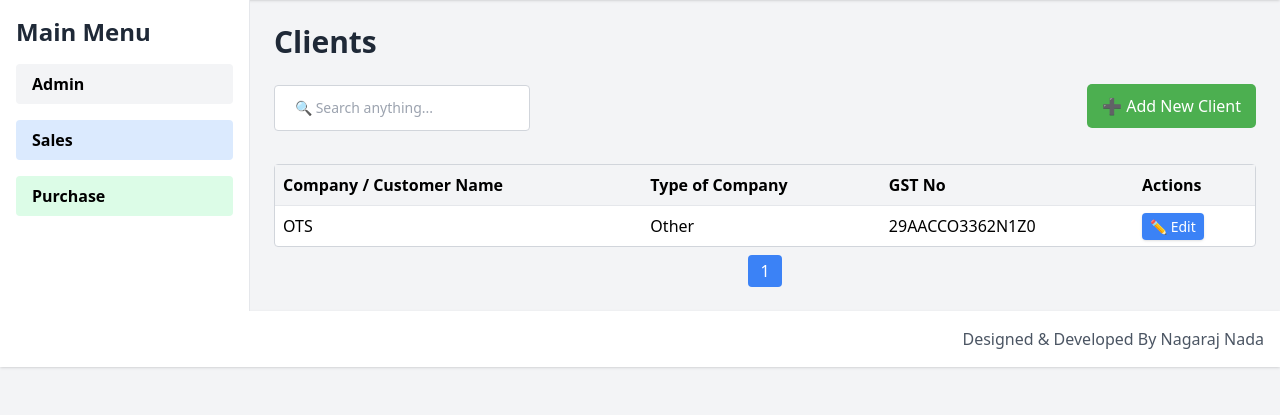
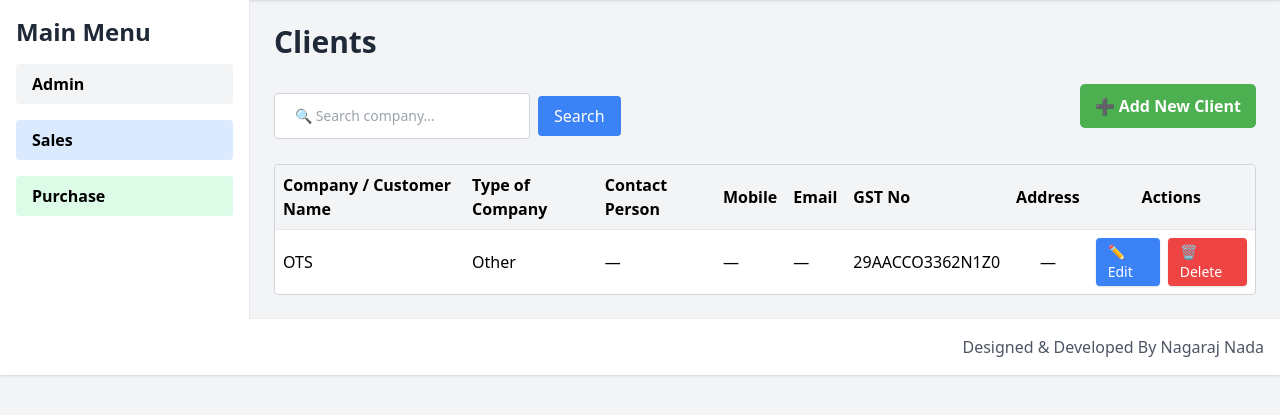
Before and after one commit to PK0809/CRM, a Django app: page /client/ in a window 1280 px wide. Shown: the part 100-515 px from the top of the page. Run offline with Django 5.2, Linux system fonts and the light colour scheme; a user stored in the database is signed in; data comes from the database, SQL or seed files in the repository; some libraries are stand-ins or nearby versions.

Commit message:
Add files via upload

```diff
--- a/crm/templates/client.html
+++ b/crm/templates/client.html
@@ -6,63 +6,63 @@
   <title>Client List</title>
   <link rel="icon" href="{% static 'img/favicon.ico' %}" type="image/x-icon">
   <script src="https://cdn.tailwindcss.com"></script>
+
   <script>
     function toggleMenu(id) {
-      document.getElementById(id).classList.toggle('hidden');
+      document.getElementById(id)?.classList.toggle('hidden');
     }
+
     function toggleSidebar() {
-      document.getElementById('sidebar').classList.toggle('hidden');
+      document.getElementById('sidebar')?.classList.toggle('hidden');
     }
+
     function openClientForm() {
       document.getElementById('clientFormModal')?.classList.remove('hidden');
-      toggleGST(); // ensure correct initial state when opening the modal
+      toggleCompanyFields();
     }
+
     function closeClientForm() {
       document.getElementById('clientFormModal')?.classList.add('hidden');
     }
-    window.onclick = function (event) {
-      const modal = document.getElementById('clientFormModal');
-      if (modal && event.target === modal) closeClientForm();
-    }
-    function filterClientsTable() {
-      const input = document.getElementById("clientSearch");
-      const filter = (input?.value || "").toLowerCase();
-      const rows = document.querySelectorAll("#clientTableBody tr");
-      rows.forEach(row => {
-        let matchFound = false;
-        row.querySelectorAll("td").forEach(cell => {
-          if ((cell.textContent || "").toLowerCase().includes(filter)) {
-            matchFound = true;
-          }
-        });
-        row.style.display = matchFound ? "" : "none";
-      });
+
+    // Hide GST and Contact Person for Individual
+    function toggleCompanyFields() {
+      const sel = document.getElementById('id_type_of_company');
+      const gstWrap = document.getElementById('gst-wrapper');
+      const contactWrap = document.getElementById('contact-wrapper');
+      const gstInput = document.getElementById('id_gst_no');
+      const contactInput = document.getElementById('id_contact_person');
+      if (!sel) return;
+
+      const val = (sel.value || '').toLowerCase();
+      const isIndividual = val === 'individual';
+
+      gstWrap.style.display = isIndividual ? 'none' : '';
+      contactWrap.style.display = isIndividual ? 'none' : '';
+      if (gstInput) gstInput.disabled = isIndividual;
+      if (contactInput) contactInput.disabled = isIndividual;
     }
 
-    // Show/hide GST based on company type
-    function toggleGST() {
-      const sel = document.getElementById('id_type_of_company');
-      const gstWrap = document.getElementById('gst-wrapper');
-      if (!sel || !gstWrap) return;
-      const val = (sel.value || '').toLowerCase();
-      const hide = val === 'individual';
-      gstWrap.style.display = hide ? 'none' : '';
-      // Optional: disable input when hidden to avoid accidental submission
-      const gstInput = document.getElementById('id_gst_no');
-      if (gstInput) gstInput.disabled = hide;
-      // Optional: clear value when hidden
-      // if (hide && gstInput) gstInput.value = '';
+    // Modal: View Address
+    function showAddressModal(companyName, address) {
+      document.getElementById('modalCompanyName').innerText = companyName;
+      document.getElementById('modalAddress').innerText = address;
+      document.getElementById('addressModal').classList.remove('hidden');
+      document.getElementById('addressModal').classList.add('flex');
+    }
+
+    function closeAddressModal() {
+      const modal = document.getElementById('addressModal');
+      modal.classList.add('hidden');
+      modal.classList.remove('flex');
     }
 
     document.addEventListener('DOMContentLoaded', () => {
-      // Initial state for edit pages and when modal exists in DOM
-      toggleGST();
-      // Delegate change handler in case select is rendered later
-      document.addEventListener('change', (e) => {
-        if (e.target && e.target.id === 'id_type_of_company') toggleGST();
-      });
+      toggleCompanyFields();
+      document.getElementById('id_type_of_company')?.addEventListener('change', toggleCompanyFields);
     });
   </script>
+
   <style>
     .add-btn {
       float: right;
@@ -70,19 +70,20 @@
       padding: 10px 15px;
       background-color: #4CAF50;
       color: white;
-      text-decoration: none;
       border-radius: 5px;
+      font-weight: bold;
     }
     .add-btn:hover { background-color: #45a049; }
   </style>
 </head>
 <body class="bg-gray-100">
+
   <!-- Header -->
   <header class="flex items-center justify-between bg-white shadow p-4 h-[100px]">
     <div class="flex items-center space-x-4 w-[500px]">
-      <button onclick="toggleSidebar()" class="text-gray-500 hover:text-black focus:outline-none text-xl">☰</button>
+      <button onclick="toggleSidebar()" class="text-gray-500 hover:text-black text-xl">☰</button>
       <a href="{% url 'dashboard' %}">
-        <img src="{% static 'images/logo.png' %}" alt="Logo" class="w-[200px] h-auto ml-[-12px]">
+        <img src="{% static 'images/logo.png' %}" alt="Logo" class="w-[200px] ml-[-12px]">
       </a>
     </div>
     <div class="flex items-center space-x-2">
@@ -141,62 +142,90 @@
       <h1 class="text-3xl font-bold text-gray-800 mb-6">Clients</h1>
 
       <div class="flex items-center justify-between mb-4">
-        <input type="text"
-               id="clientSearch"
-               placeholder="🔍 Search anything..."
-               class="border border-gray-300 rounded px-5 py-3 w-64 text-sm focus:outline-none focus:ring-2 focus:ring-blue-400 mb-4"
-               onkeyup="filterClientsTable()" />
+        <form method="get" class="flex items-center space-x-2">
+          <input type="text" name="q" value="{{ query }}" placeholder="🔍 Search company..."
+            class="border border-gray-300 rounded px-5 py-3 w-64 text-sm focus:outline-none focus:ring-2 focus:ring-blue-400" />
+          <button type="submit" class="bg-blue-500 text-white px-4 py-2 rounded hover:bg-blue-600">Search</button>
+        </form>
+
         {% if perms.crm.add_client %}
         <button type="button" onclick="openClientForm()" class="add-btn ml-auto">➕ Add New Client</button>
         {% endif %}
       </div>
 
-      <div class="bg-white border border-gray-300 rounded">
-        <table class="w-full">
+      <div class="bg-white border border-gray-300 rounded overflow-x-auto">
+        <table class="w-full min-w-[900px]">
           <thead class="bg-gray-100 font-bold">
             <tr>
               <th class="text-left p-2">Company / Customer Name</th>
               <th class="text-left p-2">Type of Company</th>
+              <th class="text-left p-2">Contact Person</th>
+              <th class="text-left p-2">Mobile</th>
+              <th class="text-left p-2">Email</th>
               <th class="text-left p-2">GST No</th>
-              <th class="text-left p-2">Actions</th>
+              <th class="text-left p-2">Address</th>
+              <th class="text-center p-2">Actions</th>
             </tr>
           </thead>
           <tbody id="clientTableBody">
             {% for client in clients %}
-            <tr class="border-t border-gray-200">
+            <tr class="border-t border-gray-200 hover:bg-gray-50">
               <td class="p-2">{{ client.company_name }}</td>
-              <td class="p-2">{{ client.type_of_company|default:"" }}</td>
-              <td class="p-2">{{ client.gst_no|default_if_none:"" }}</td>
-              <td class="p-2">
+              <td class="p-2">{{ client.type_of_company|default:"—" }}</td>
+              <td class="p-2">{{ client.contact_person|default_if_none:"—" }}</td>
+              <td class="p-2">{{ client.mobile|default_if_none:"—" }}</td>
+              <td class="p-2">{{ client.email|default_if_none:"—" }}</td>
+              <td class="p-2">{{ client.gst_no|default_if_none:"—" }}</td>
+              <td class="p-2 text-center">
+                {% if client.address %}
+                  <button
+                    type="button"
+                    onclick="showAddressModal('{{ client.company_name|escapejs }}', '{{ client.address|escapejs }}')"
+                    class="text-blue-600 hover:text-blue-800"
+                    title="View Address"
+                  >
+                    👁️
+                  </button>
+                {% else %}
+                  —
+                {% endif %}
+              </td>
+              <td class="p-2 flex gap-2">
                 {% if perms.crm.change_client %}
                 <a href="{% url 'edit_client' client_id=client.id %}"
-                   class="bg-blue-500 text-white px-2 py-1 rounded hover:bg-blue-600 shadow text-sm font-medium">
-                  ✏️ Edit
-                </a>
+                  class="bg-blue-500 text-white px-3 py-1 rounded hover:bg-blue-600 shadow text-sm">✏️ Edit</a>
+                {% endif %}
+                {% if perms.crm.delete_client %}
+                <a href="{% url 'delete_client' client.id %}"
+                  class="bg-red-500 text-white px-3 py-1 rounded hover:bg-red-600 shadow text-sm"
+                  onclick="return confirm('Are you sure you want to delete {{ client.company_name }}?');">🗑️ Delete</a>
                 {% endif %}
               </td>
             </tr>
             {% empty %}
-            <tr><td colspan="4" class="p-4 text-center text-gray-500">No clients found.</td></tr>
+            <tr><td colspan="8" class="p-4 text-center text-gray-500">No clients found.</td></tr>
             {% endfor %}
           </tbody>
         </table>
       </div>
 
-      {% if page_obj %}
-      <div class="mt-2 flex justify-center space-x-2">
+      <!-- Pagination -->
+      {% if page_obj.has_other_pages %}
+      <div class="flex justify-center items-center mt-6 space-x-2">
         {% if page_obj.has_previous %}
-        <a href="?q={{ q }}&page={{ page_obj.previous_page_number }}" class="px-2 py-1 bg-gray-200 rounded hover:bg-gray-300">&laquo;</a>
+          <a href="?q={{ query }}&page={{ page_obj.previous_page_number }}" class="px-3 py-1 bg-gray-200 hover:bg-gray-300 rounded text-sm">&laquo; Previous</a>
+        {% else %}
+          <span class="px-3 py-1 bg-gray-100 text-gray-400 rounded text-sm">&laquo; Previous</span>
         {% endif %}
-        {% for num in page_obj.paginator.page_range %}
-          {% if page_obj.number == num %}
-          <span class="px-3 py-1 bg-blue-500 text-white rounded">{{ num }}</span>
-          {% else %}
-          <a href="?q={{ q }}&page={{ num }}" class="px-2 py-1 bg-gray-200 rounded hover:bg-gray-300">{{ num }}</a>
-          {% endif %}
-        {% endfor %}
+
+        <span class="px-4 py-1 bg-blue-100 text-blue-800 rounded text-sm">
+          Page {{ page_obj.number }} of {{ page_obj.paginator.num_pages }}
+        </span>
+
         {% if page_obj.has_next %}
-        <a href="?q={{ q }}&page={{ page_obj.next_page_number }}" class="px-2 py-1 bg-gray-200 rounded hover:bg-gray-300">&raquo;</a>
+          <a href="?q={{ query }}&page={{ page_obj.next_page_number }}" class="px-3 py-1 bg-gray-200 hover:bg-gray-300 rounded text-sm">Next &raquo;</a>
+        {% else %}
+          <span class="px-3 py-1 bg-gray-100 text-gray-400 rounded text-sm">Next &raquo;</span>
         {% endif %}
       </div>
       {% endif %}
@@ -207,18 +236,32 @@
     Designed & Developed By Nagaraj Nada
   </footer>
 
+  <!-- 👁️ Address Modal -->
+  <div id="addressModal" class="fixed inset-0 bg-black bg-opacity-50 hidden items-center justify-center z-50">
+    <div class="bg-white rounded-lg shadow-lg w-[400px] p-6 relative">
+      <h2 class="text-lg font-bold mb-3">Client Address</h2>
+      <p id="modalCompanyName" class="font-semibold text-gray-700 mb-2"></p>
+      <div id="modalAddress" class="text-gray-700 whitespace-pre-line mb-4"></div>
+      <div class="flex justify-end">
+        <button onclick="closeAddressModal()" class="bg-blue-600 text-white px-4 py-2 rounded hover:bg-blue-700">Close</button>
+      </div>
+    </div>
+  </div>
+
   {% if perms.crm.add_client %}
+  <!-- Add Client Modal -->
   <div id="clientFormModal" class="fixed inset-0 bg-black bg-opacity-50 flex items-center justify-center hidden z-50">
     <div class="bg-white p-6 rounded-lg shadow-lg w-[420px]">
       <h2 class="text-xl font-bold mb-4">Add New Client</h2>
       <form method="POST" action="{% url 'client_entry' %}">
         {% csrf_token %}
         <div class="mb-3">
-          <label for="id_company_name" class="block font-semibold">Company / Customer Name *</label>
+          <label class="block font-semibold">Company / Customer Name *</label>
           <input id="id_company_name" type="text" name="company_name" required class="w-full border p-2 rounded">
         </div>
+
         <div class="mb-3">
-          <label for="id_type_of_company" class="block font-semibold">Type of Company *</label>
+          <label class="block font-semibold">Type of Company *</label>
           <select id="id_type_of_company" name="type_of_company" required class="w-full border p-2 rounded">
             <option value="">-- Select Type --</option>
             <option value="Private Limited">Private Limited</option>
@@ -229,10 +272,32 @@
             <option value="Individual">Individual</option>
           </select>
         </div>
+
         <div id="gst-wrapper" class="mb-3">
-          <label for="id_gst_no" class="block font-semibold">GST No</label>
+          <label class="block font-semibold">GST No</label>
           <input id="id_gst_no" type="text" name="gst_no" class="w-full border p-2 rounded">
         </div>
+
+        <div id="contact-wrapper" class="mb-3">
+          <label class="block font-semibold">Contact Person</label>
+          <input id="id_contact_person" type="text" name="contact_person" class="w-full border p-2 rounded">
+        </div>
+
+        <div class="mb-3">
+          <label class="block font-semibold">Mobile *</label>
+          <input id="id_mobile" type="text" name="mobile" maxlength="15" required class="w-full border p-2 rounded">
+        </div>
+
+        <div class="mb-3">
+          <label class="block font-semibold">Email</label>
+          <input id="id_email" type="email" name="email" class="w-full border p-2 rounded">
+        </div>
+
+        <div class="mb-3">
+          <label for="id_address" class="block text-gray-700 font-semibold mb-2">Address *</label>
+          <textarea id="id_address" name="address" rows="3" required class="w-full border p-2 rounded"></textarea>
+        </div>
+
         <div class="flex justify-end space-x-2 mt-4">
           <button type="button" onclick="closeClientForm()" class="px-4 py-2 bg-gray-300 rounded hover:bg-gray-400">Cancel</button>
           <button type="submit" class="px-4 py-2 bg-blue-600 text-white rounded hover:bg-blue-700">Save</button>
```
Also changed, not shown: crm/templates/clients/client_form.html (added, +101 -0 lines), crm/templates/clients/delete_client.html (added, +31 -0 lines), crm/templates/clients/edit_client.html (added, +120 -0 lines).
